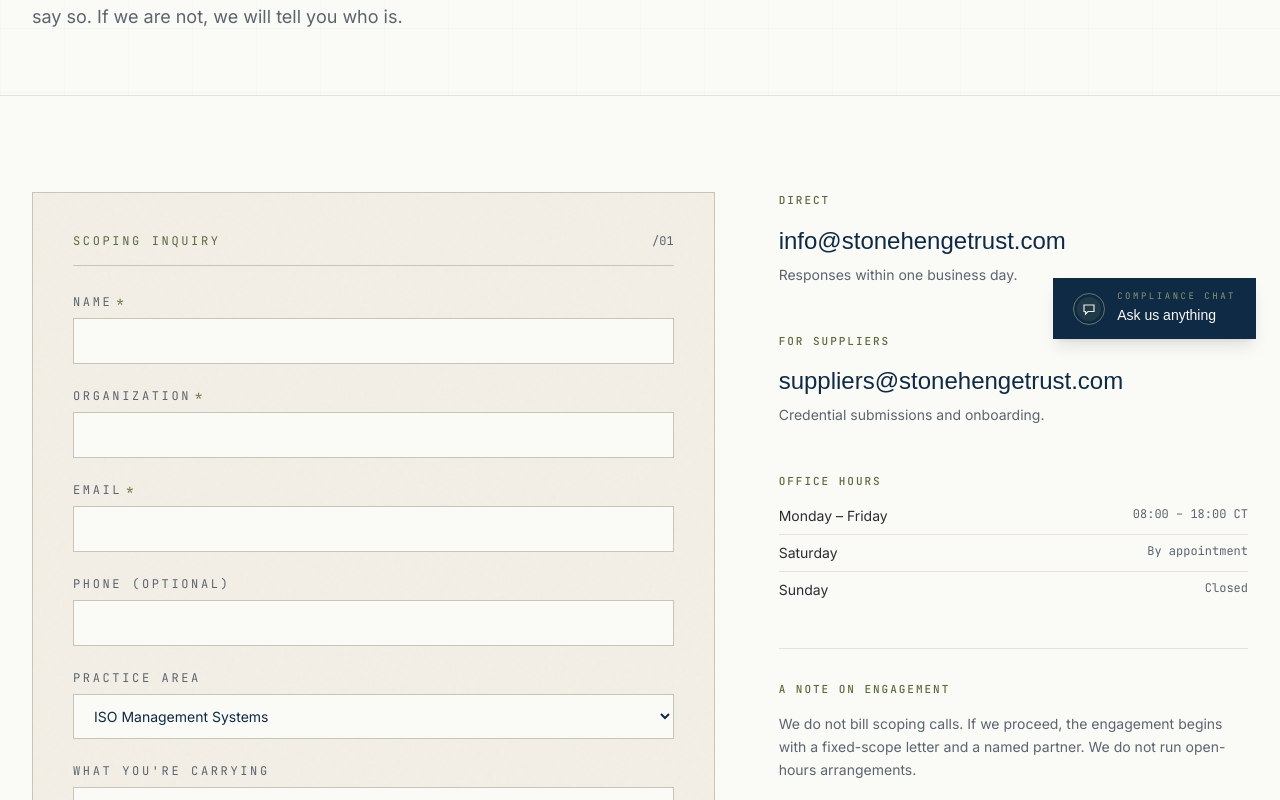
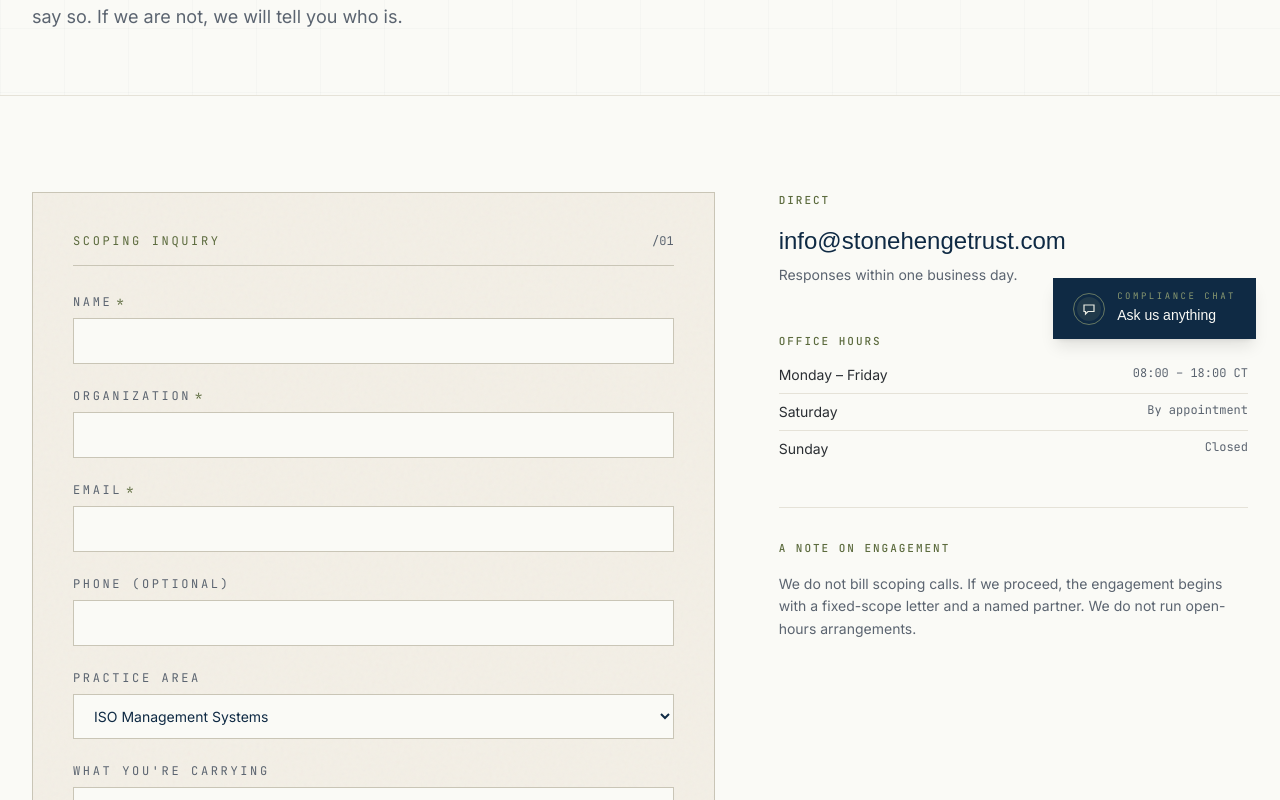
Before and after one commit to Hartwell2026/stonehenge-trust, a Next.js app: page /contact in a window 1280 px wide. Shown: the part 437-1237 px from the top of the page. Built offline with nearby package versions, Linux system fonts and the light colour scheme; a web font is replaced by a local one.

Commit message:
Remove non-existent suppliers@ email from Contact page

```diff
--- a/src/app/contact/ContactPage.tsx
+++ b/src/app/contact/ContactPage.tsx
@@ -263,23 +263,6 @@
 
               <Reveal delay={0.08}>
                 <div>
-                  <p className="eyebrow">For Suppliers</p>
-                  <p className="mt-4 font-display text-2xl text-sh-navy">
-                    <a
-                      href="mailto:suppliers@stonehengetrust.com"
-                      className="link-quiet"
-                    >
-                      suppliers@stonehengetrust.com
-                    </a>
-                  </p>
-                  <p className="mt-2 text-sh-slate text-sm">
-                    Credential submissions and onboarding.
-                  </p>
-                </div>
-              </Reveal>
-
-              <Reveal delay={0.16}>
-                <div>
                   <p className="eyebrow">Office Hours</p>
                   <ul className="mt-4 space-y-2 text-sh-graphite">
                     <li className="flex justify-between border-b border-sh-stone pb-2">
```
